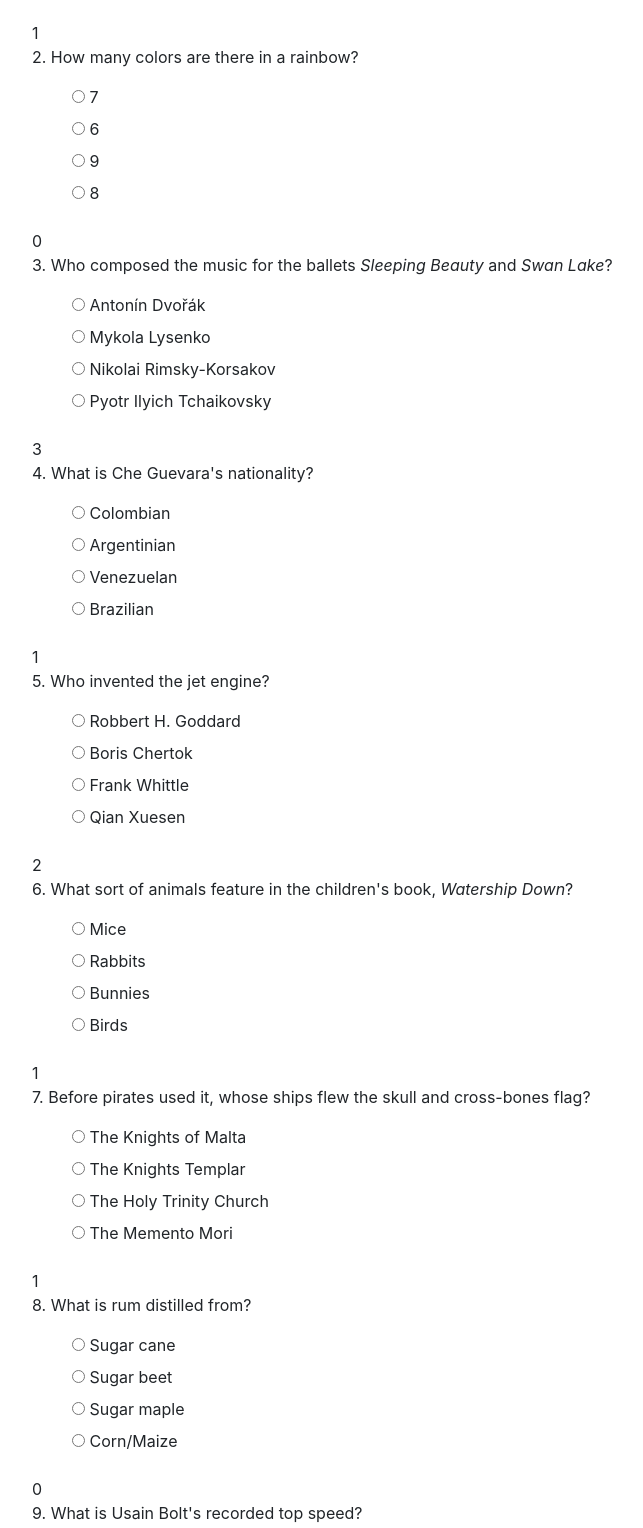
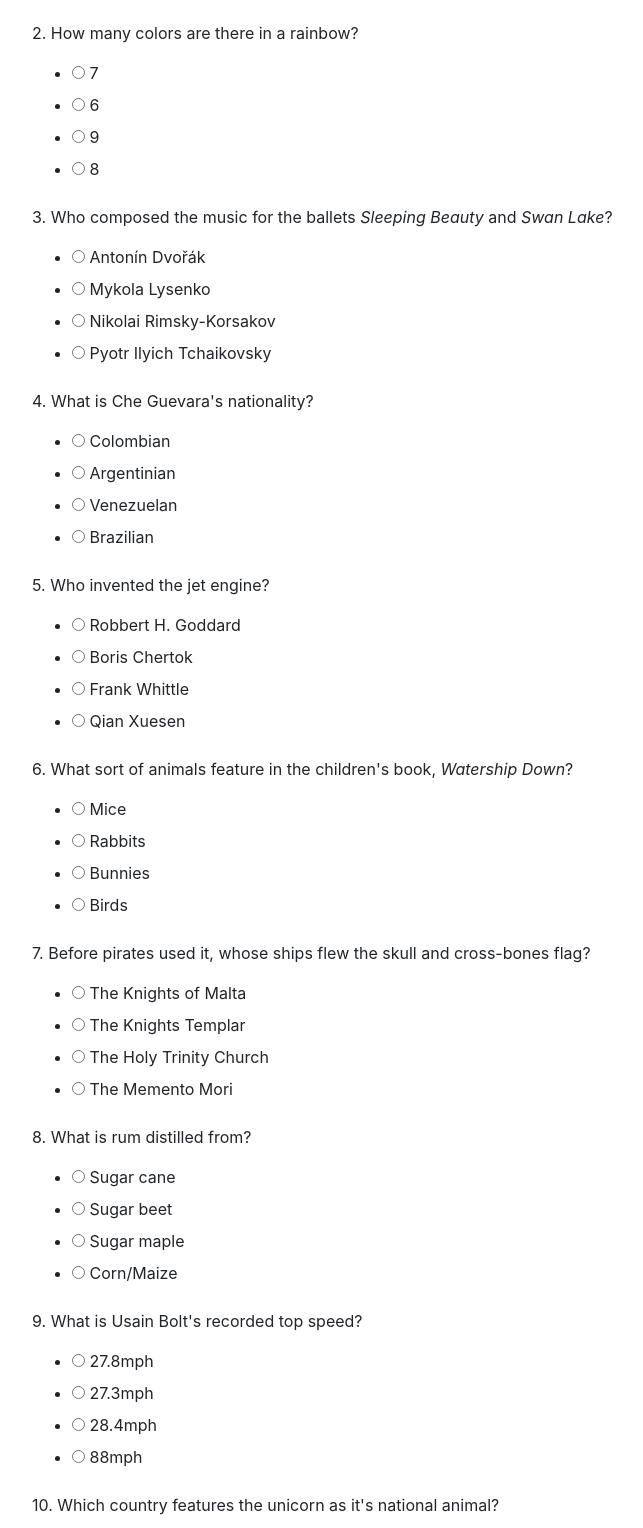
Before and after one commit to jdknappe/TriviaGame1, a plain HTML site: page index.html in a window 1280 px wide. Shown: the part 563-2091 px from the top of the page, without its empty margins (53-696 px from the left). Drawn offline with nearby package versions, Linux system fonts and the light colour scheme.

Commit message:
final files for html-js quiz

```diff
--- a/index.html/index.html
+++ b/index.html
@@ -6,7 +6,7 @@
     <meta http-equiv="X-UA-Compatible" content="ie=edge">
     <link href="https://maxcdn.bootstrapcdn.com/bootstrap/4.0.0/css/bootstrap.min.css" rel="stylesheet" integrity="sha384-Gn5384xqQ1aoWXA+058RXPxPg6fy4IWvTNh0E263XmFcJlSAwiGgFAW/dAiS6JXm"
         crossorigin="anonymous">
-    <link rel="stylesheet" type="text/css" src="../assets/css/style.css/">
+    <link rel="stylesheet" type="text/css" src="assets/css/style.css/">
     <title>Trivia Game!</title>
 </head>
 <body>
@@ -23,227 +23,208 @@
             <div id="question1" class="col-md-12">
                 <p  class="question">1. What is the timespan of 1000 years?</p>
                 <ul class="answers">
-                    <input type="radio" name="q1" value="a" id="q1a">
+										<li><input type="radio" name="q1" value="a" id="q1a">
                     <label for="q1a">Millenia</label>
-                    <br/>
-                    <input type="radio" name="q1" value="b" id="q1b">
+										<br/></li>
+										<li><input type="radio" name="q1" value="b" id="q1b">
                     <label for="q1b">Millenium</label>
-                    <br/>
-                    <input type="radio" name="q1" value="c" id="q1c">
+										<br/></li>
+										<li><input type="radio" name="q1" value="c" id="q1c">
                     <label for="q1c">Thousandry</label>
-                    <br/>
-                    <input type="radio" name="q1" value="d" id="q1d">
+										<br/></li>
+										<li><input type="radio" name="q1" value="d" id="q1d">
                     <label for="q1d">Millenial</label>
-                    <br/>
+										<br/></li>
                 </ul>
-                <div class="answerCorrect">
-                    1
-                </div>
+                <div hidden class="answerCorrect">1</div>
             </div>
         </div>
         <div class="row">
             <div id="question2" class="col-md-12">
                 <p  class="question">2. How many colors are there in a rainbow?</p>
                 <ul class="answers">
-                    <input type="radio" name="q2" value="a" id="q2a">
+										<li><input type="radio" name="q2" value="a" id="q2a">
                     <label for="q2a">7</label>
-                    <br/>
-                    <input type="radio" name="q2" value="b" id="q2b">
+										<br/></li>
+										<li><input type="radio" name="q2" value="b" id="q2b">
                     <label for="q2b">6</label>
-                    <br/>
-                    <input type="radio" name="q2" value="c" id="q2c">
+										<br/></li>
+										<li><input type="radio" name="q2" value="c" id="q2c">
                     <label for="q2c">9</label>
-                    <br/>
-                    <input type="radio" name="q2" value="d" id="q2d">
+										<br/></li>
+										<li><input type="radio" name="q2" value="d" id="q2d">
                     <label for="q2d">8</label>
-                    <br/>
+										<br/></li>
                 </ul>
-                <div class="answerCorrect">
-                    0
-                </div>
+                <div hidden class="answerCorrect">0</div>
             </div>
         </div>
         <div class="row">
             <div id="question3" class="col-md-12">
                 <p  class="question">3. Who composed the music for the ballets <i>Sleeping Beauty</i> and <i>Swan Lake</i>?</p>
                 <ul class="answers">
-                    <input type="radio" name="q3" value="a" id="q3a">
+										<li><input type="radio" name="q3" value="a" id="q3a">
                     <label for="q3a">Antonín Dvořák</label>
-                    <br/>
-                    <input type="radio" name="q3" value="b" id="q3b">
+										<br/></li>
+										<li><input type="radio" name="q3" value="b" id="q3b">
                     <label for="q3b">Mykola Lysenko</label>
-                    <br/>
-                    <input type="radio" name="q3" value="c" id="q3c">
-                    <label for="q3c">Nikolai Rimsky-Korsakov</label>
-                    <br/>
-                    <input type="radio" name="q3" value="d" id="q3d">
+										<br/></li>
+										<li><input type="radio" name="q3" value="c" id="q3c">
+										<label for="q3c">Nikolai Rimsky-Korsakov</label>
+										<br/></li>
+										<li><input type="radio" name="q3" value="d" id="q3d">
                     <label for="q3d">Pyotr Ilyich Tchaikovsky</label>
-                    <br/>
+										<br/></li>
                 </ul>
-                <div class="answerCorrect">
-                    3
-                </div>
+                <div hidden class="answerCorrect">3</div>
             </div>
         </div>
         <div class="row">
             <div id="question4" class="col-md-12">
                 <p  class="question">4. What is Che Guevara's nationality?</p>
                 <ul class="answers">
-                    <input type="radio" name="q4" value="a" id="q4a">
+										<li><input type="radio" name="q4" value="a" id="q4a">
                     <label for="q4a">Colombian</label>
-                    <br/>
-                    <input type="radio" name="q4" value="b" id="q4b">
+										<br/></li>
+										<li><input type="radio" name="q4" value="b" id="q4b">
                     <label for="q4b">Argentinian</label>
-                    <br/>
-                    <input type="radio" name="q4" value="c" id="q4c">
+										<br/></li>
+										<li><input type="radio" name="q4" value="c" id="q4c">
                     <label for="q4c">Venezuelan</label>
-                    <br/>
-                    <input type="radio" name="q4" value="d" id="q4d">
+										<br/></li>
+										<li><input type="radio" name="q4" value="d" id="q4d">
                     <label for="q4d">Brazilian</label>
-                    <br/>
+										<br/></li>
                 </ul>
-                <div class="answerCorrect">
-                    1
-                </div>
+                <div hidden class="answerCorrect">1</div>
             </div>
         </div>
         <div class="row">
             <div id="question5" class="col-md-12">
                 <p  class="question">5. Who invented the jet engine?</p>
                 <ul class="answers">
-                    <input type="radio" name="q5" value="a" id="q5a">
+										<li><input type="radio" name="q5" value="a" id="q5a">
                     <label for="q5a">Robbert H. Goddard</label>
-                    <br/>
-                    <input type="radio" name="q5" value="b" id="q5b">
+										<br/></li>
+										<li><input type="radio" name="q5" value="b" id="q5b">
                     <label for="q5b">Boris Chertok</label>
-                    <br/>
-                    <input type="radio" name="q5" value="c" id="q5c">
+										<br/></li>
+										<li><input type="radio" name="q5" value="c" id="q5c">
                     <label for="q5c">Frank Whittle</label>
-                    <br/>
-                    <input type="radio" name="q5" value="d" id="q5d">
+										<br/></li>
+										<li><input type="radio" name="q5" value="d" id="q5d">
                     <label for="q5d">Qian Xuesen</label>
-                    <br/>
+										<br/></li>
                 </ul>
-                <div class="answerCorrect">
-                    2
-                </div>
+                <div hidden class="answerCorrect">2</div>
             </div>
         </div>
         <div class="row">
             <div id="question6" class="col-md-12">
                 <p  class="question">6. What sort of animals feature in the children's book, <i>Watership Down</i>?</p>
                 <ul class="answers">
-                    <input type="radio" name="q6" value="a" id="q6a">
+										<li><input type="radio" name="q6" value="a" id="q6a">
                     <label for="q6a">Mice</label>
-                    <br/>
-                    <input type="radio" name="q6" value="b" id="q6b">
+										<br/></li>
+										<li><input type="radio" name="q6" value="b" id="q6b">
                     <label for="q6b">Rabbits</label>
-                    <br/>
-                    <input type="radio" name="q6" value="c" id="q6c">
+										<br/></li>
+										<li><input type="radio" name="q6" value="c" id="q6c">
                     <label for="q6c">Bunnies</label>
-                    <br/>
-                    <input type="radio" name="q6" value="d" id="q6d">
+										<br/></li>
+										<li><input type="radio" name="q6" value="d" id="q6d">
                     <label for="q6d">Birds</label>
-                    <br/>
+										<br/></li>
                 </ul>
-                <div class="answerCorrect">
-                    1
-                </div>
+                <div hidden class="answerCorrect">1</div>
             </div>
         </div>
         <div class="row">
             <div id="question7" class="col-md-12">
                 <p  class="question">7. Before pirates used it, whose ships flew the skull and cross-bones flag?</p>
                 <ul class="answers">
-                    <input type="radio" name="q7" value="a" id="q7a">
+										<li><input type="radio" name="q7" value="a" id="q7a">
                     <label for="q7a">The Knights of Malta</label>
-                    <br/>
-                    <input type="radio" name="q7" value="b" id="q7b">
+										<br/></li>
+										<li><input type="radio" name="q7" value="b" id="q7b">
                     <label for="q7b">The Knights Templar</label>
-                    <br/>
-                    <input type="radio" name="q7" value="c" id="q7c">
+										<br/></li>
+										<li><input type="radio" name="q7" value="c" id="q7c">
                     <label for="q7c">The Holy Trinity Church</label>
-                    <br/>
-                    <input type="radio" name="q7" value="d" id="q7d">
+										<br/></li>
+										<li><input type="radio" name="q7" value="d" id="q7d">
                     <label for="q7d">The Memento Mori</label>
-                    <br/>
+										<br/></li>
                 </ul>
-                <div class="answerCorrect">
-                    1
-                </div>
+                <div hidden class="answerCorrect">1</div>
             </div>
         </div>
         <div class="row">
             <div id="question8" class="col-md-12">
                 <p  class="question">8. What is rum distilled from?</p>
                 <ul class="answers">
-                    <input type="radio" name="q8" value="a" id="q8a">
+										<li><input type="radio" name="q8" value="a" id="q8a">
                     <label for="q8a">Sugar cane</label>
-                    <br/>
-                    <input type="radio" name="q8" value="b" id="q8b">
+										<br/></li>
+										<li><input type="radio" name="q8" value="b" id="q8b">
                     <label for="q8b">Sugar beet</label>
-                    <br/>
-                    <input type="radio" name="q8" value="c" id="q8c">
+										<br/></li>
+										<li><input type="radio" name="q8" value="c" id="q8c">
                     <label for="q8c">Sugar maple</label>
-                    <br/>
-                    <input type="radio" name="q8" value="d" id="q8d">
+										<br/></li>
+										<li><input type="radio" name="q8" value="d" id="q8d">
                     <label for="q8d">Corn/Maize</label>
-                    <br/>
+										<br/></li>
                 </ul>
-                <div class="answerCorrect">
-                    0
-                </div>
+                <div hidden class="answerCorrect">0</div>
             </div>
         </div>
         <div class="row">
             <div id="question9" class="col-md-12">
                 <p  class="question">9. What is Usain Bolt's recorded top speed?</p>
                 <ul class="answers">
-                    <input type="radio" name="q9" value="a" id="q9a">
+										<li><input type="radio" name="q9" value="a" id="q9a">
                     <label for="q9a">27.8mph</label>
-                    <br/>
-                    <input type="radio" name="q9" value="b" id="q9b">
+										<br/></li>
+										<li><input type="radio" name="q9" value="b" id="q9b">
                     <label for="q9b">27.3mph</label>
-                    <br/>
-                    <input type="radio" name="q9" value="c" id="q9c">
+										<br/></li>
+										<li><input type="radio" name="q9" value="c" id="q9c">
                     <label for="q9c">28.4mph</label>
-                    <br/>
-                    <input type="radio" name="q9" value="d" id="q9d">
+										<br/></li>
+										<li><input type="radio" name="q9" value="d" id="q9d">
                     <label for="q9d">88mph</label>
-                    <br/>
+										<br/></li>
                 </ul>
-                <div class="answerCorrect">
-                    0
-                </div>
+                <div hidden class="answerCorrect">0</div>
             </div>
         </div>
         <div class="row">
             <div id="question10" class="col-md-12">
                 <p  class="question">10. Which country features the unicorn as it's national animal?</p>
                 <ul class="answers">
-                    <input type="radio" name="q10" value="a" id="q10a">
+										<li><input type="radio" name="q10" value="a" id="q10a">
                     <label for="q10a">Romania</label>
-                    <br/>
-                    <input type="radio" name="q10" value="b" id="q10b">
+										<br/></li>
+										<li><input type="radio" name="q10" value="b" id="q10b">
                     <label for="q10b">Ireland</label>
-                    <br/>
-                    <input type="radio" name="q10" value="c" id="q10c">
+										<br/></li>
+										<li><input type="radio" name="q10" value="c" id="q10c">
                     <label for="q10c">Slovenia</label>
-                    <br/>
-                    <input type="radio" name="q10" value="d" id="q10d">
+										<br/></li>
+										<li><input type="radio" name="q10" value="d" id="q10d">
                     <label for="q10d">Scotland</label>
-                    <br/>
+										<br/></li>
                 </ul>
-                <div class="answerCorrect">
-                    3
-                </div>
+                <div hidden class="answerCorrect">3</div>
             </div>
         </div>
         <!-- Finish button -->
             <button type="button" id="results" class="btn btn-success btn-lg btn-block">Show my answers!</button><br>
-
+    <!-- Answers Div -->
+    <div id="answersDisplay"></div>
     <!-- jQuery script CDN -->
     <script src="http://code.jquery.com/jquery-3.3.1.js" integrity="sha256-2Kok7MbOyxpgUVvAk/HJ2jigOSYS2auK4Pfzbm7uH60=" crossorigin="anonymous"></script>
-    <script type="text/javascript" src="../assets/javascript/app.js"></script>
+    <script type="text/javascript" src="assets/javascript/app.js"></script>
 </body>
 </html>
```
Also changed, not shown: assets/javascript/app.js (+16 -8 lines).
